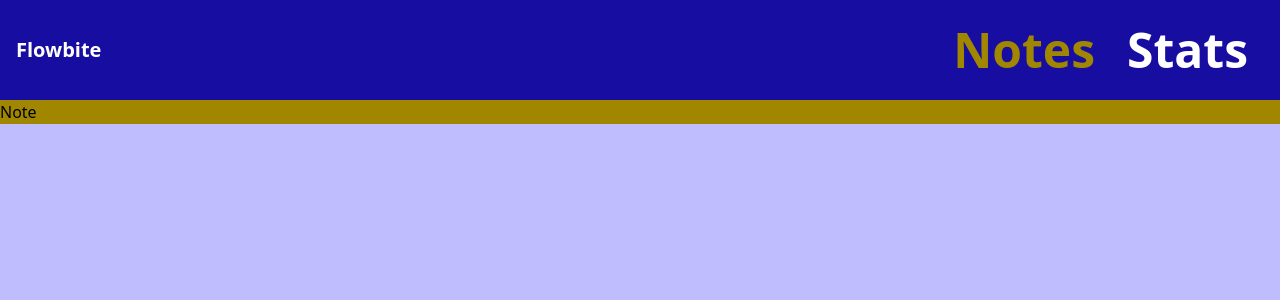
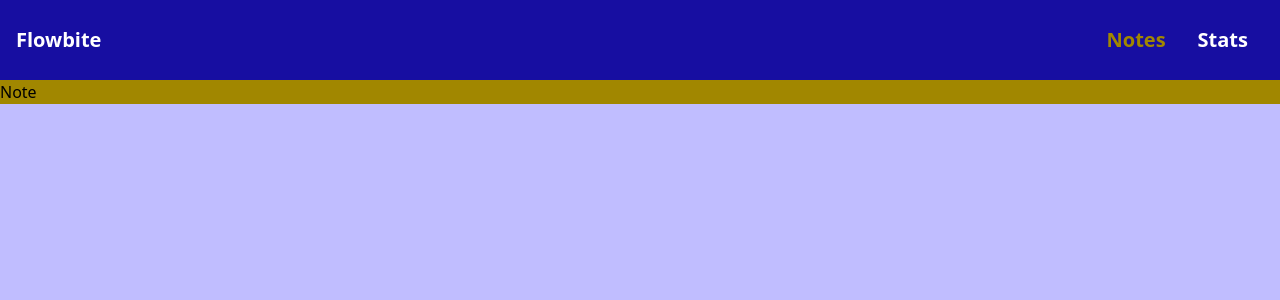
Before and after one commit to MarcinVesqum/NoteBall, a Vue app: page / in a window 1280 px wide. Shown: the top 300 px of the page. Built offline with nearby package versions, Linux system fonts and the light colour scheme.

Commit message:
some change in config & name of component

```diff
--- a/src/components/Navigation.vue
+++ b/src/components/Navigation.vue
@@ -17,8 +17,8 @@
       <!-- Desktop menu-->
       <div class="hidden w-full md:block md:w-auto">
         <ul class="flex p-4 mt-4 border border-gray-100 rounded-lg bg-gray-50 md:space-x-8 md:mt-0 md:text-sm md:border-0">
-            <RouterLink active-class="active" class="font-bold xl:text-5xl " :to="{ name: 'notes'}">Notes</RouterLink>
-            <RouterLink active-class="active" class="font-bold xl:text-5xl " :to="{ name: 'stats'}">Stats</RouterLink>
+            <RouterLink active-class="active" class="font-bold xl:text-xl " :to="{ name: 'notes'}">Notes</RouterLink>
+            <RouterLink active-class="active" class="font-bold xl:text-xl " :to="{ name: 'stats'}">Stats</RouterLink>
         </ul>
 
       </div>
--- a/src/router/index.ts
+++ b/src/router/index.ts
@@ -1,5 +1,5 @@
 import { createRouter, createWebHistory } from 'vue-router'
-import NoteView from '../views/NoteView.vue'
+import NotesView from '../views/NotesView.vue'
 import StatsView from '../views/StatsView.vue'
 
 const router = createRouter({
@@ -8,7 +8,7 @@ const router = createRouter({
     {
       path: '/',
       name: 'notes',
-      component: NoteView
+      component: NotesView
     },
     {
       path: '/stats',
```
Also changed, not shown: src/assets/logo.svg (renamed from src/assets/svg/logo.svg), src/views/NotesView.vue (renamed from src/views/NoteView.vue).
